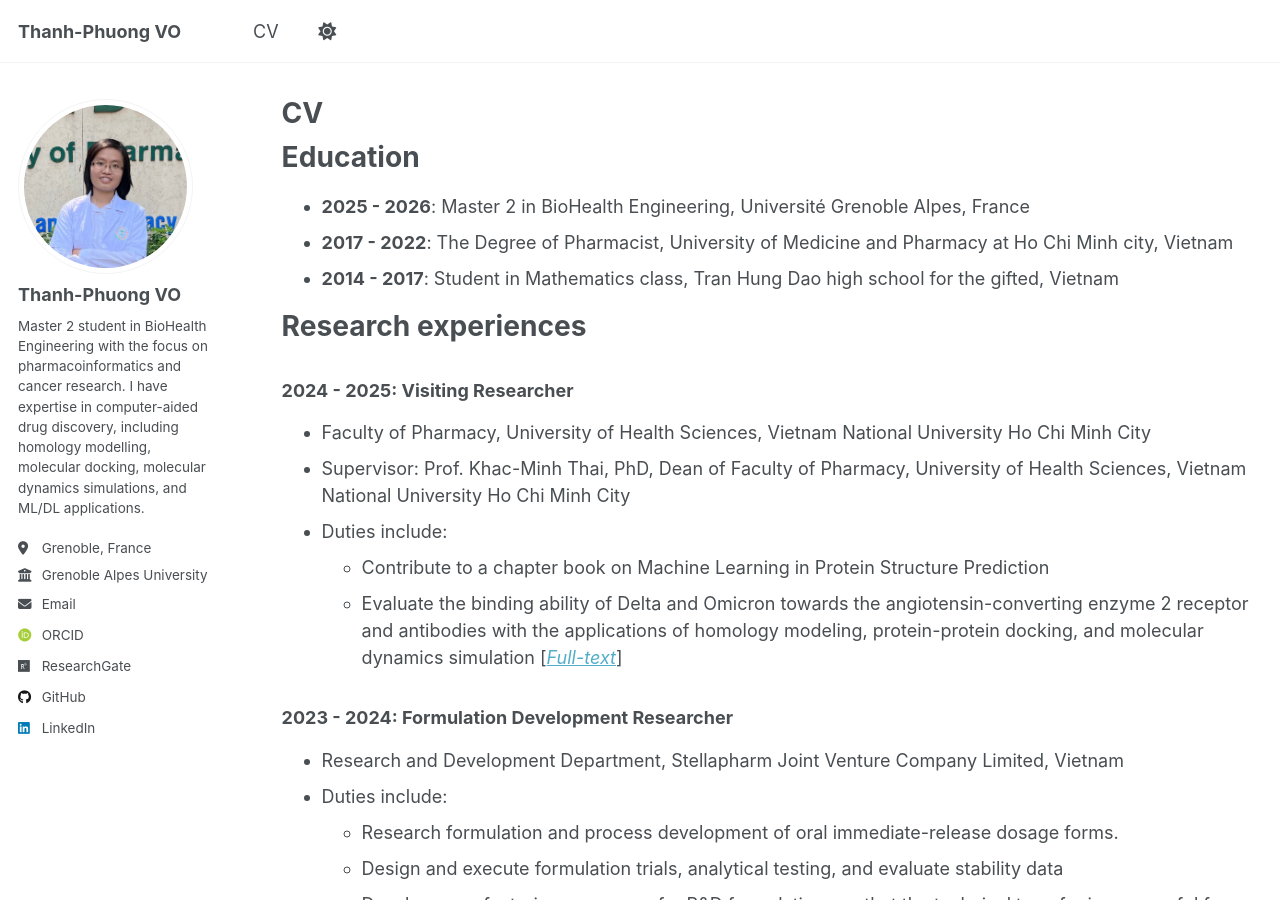
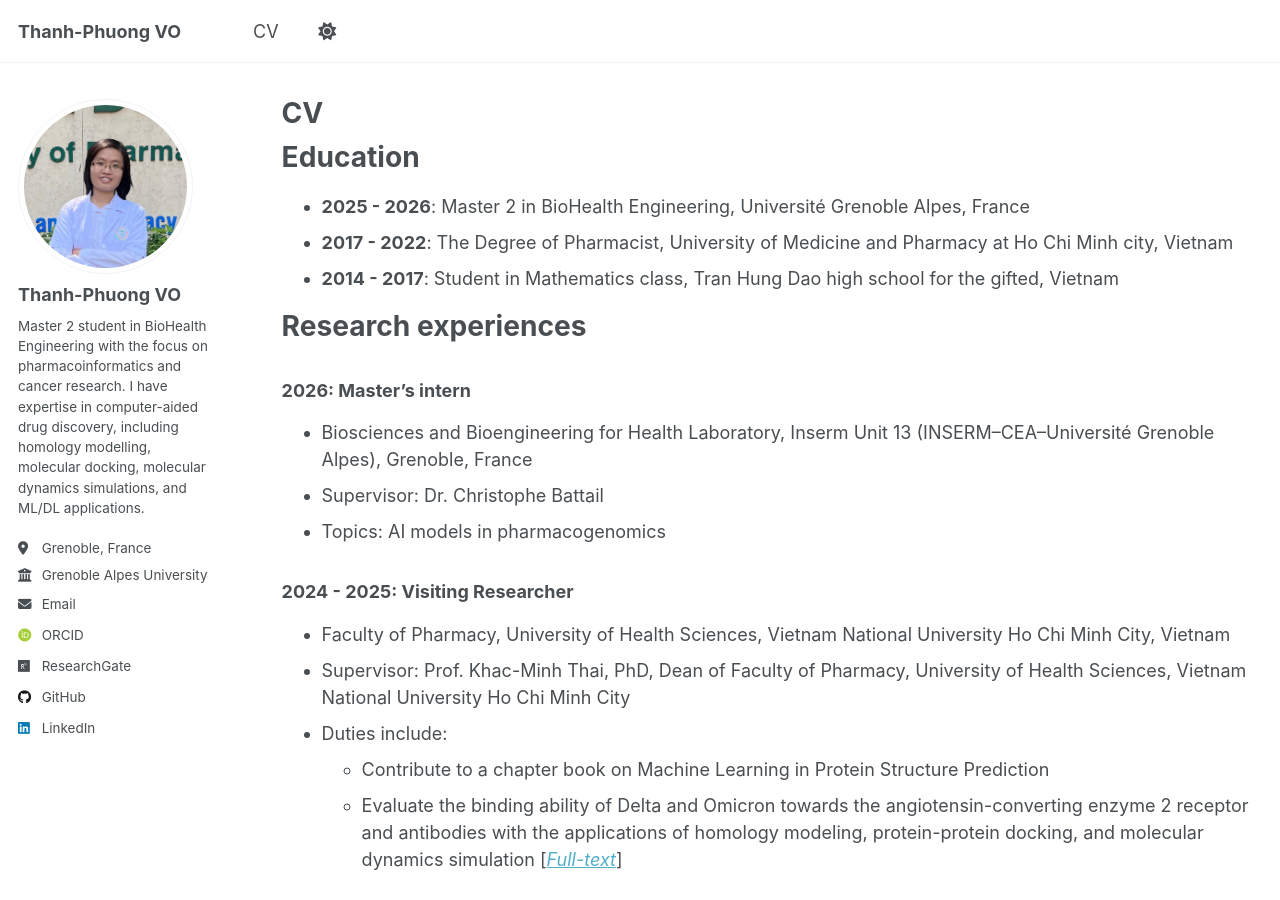
Before and after one commit to vo-thanh-phuong/vo-thanh-phuong.github.io, a Jekyll site: the page built from _pages/cv.md, in a window 1280 px wide and 900 px high. Built offline with Jekyll 4.4.1, drawn with Linux system fonts in a browser that asks for light colours; some web fonts are replaced; a script that is not in the unit is left out.

Commit message:
Update CV.md
Added a new research experience and updated location details.

```diff
--- a/_pages/cv.md
+++ b/_pages/cv.md
@@ -17,8 +17,13 @@ Education
 
 Research experiences
 ======
+### 2026: Master’s intern
+  * Biosciences and Bioengineering for Health Laboratory, Inserm Unit 13 (INSERM–CEA–Université Grenoble Alpes), Grenoble, France
+  * Supervisor: Dr. Christophe Battail
+  * Topics: AI models in pharmacogenomics
+
 ### 2024 - 2025: Visiting Researcher
-  * Faculty of Pharmacy, University of Health Sciences, Vietnam National University Ho Chi Minh City
+  * Faculty of Pharmacy, University of Health Sciences, Vietnam National University Ho Chi Minh City, Vietnam
   * Supervisor: Prof. Khac-Minh Thai, PhD, Dean of Faculty of Pharmacy, University of Health Sciences, Vietnam National University Ho Chi Minh City
   * Duties include:
     * Contribute to a chapter book on Machine Learning in Protein Structure Prediction
```
